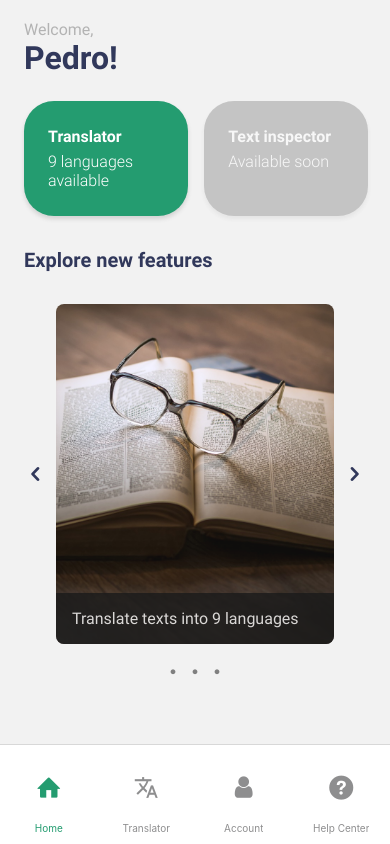
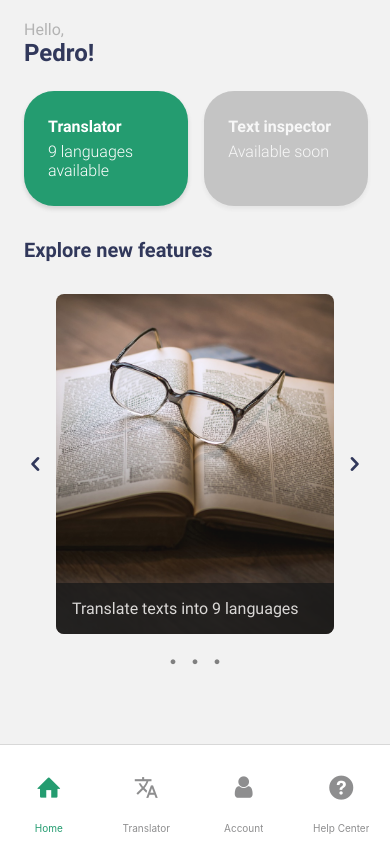
Before and after one commit to pedrorubinger/lingo-app, a React Native app: screen /TabNavigator in a window 390 px wide. Built offline with nearby package versions, Linux system fonts and the light colour scheme; no server answers.

Commit message:
style: adjust greetings message size

```diff
--- a/src/modules/dashboard/components/HomeHeader/index.tsx
+++ b/src/modules/dashboard/components/HomeHeader/index.tsx
@@ -21,9 +21,9 @@ export const HomeHeader: React.FC<Props> = ({ name }) => {
     <Box>
       <MessageBox>
         <Typography color="grey300" font="md2">
-          Welcome,
+          Hello,
         </Typography>
-        <Typography color="koamaru300" font="xxl4">
+        <Typography color="koamaru300" font="xl4">
           {label}
         </Typography>
       </MessageBox>
```
